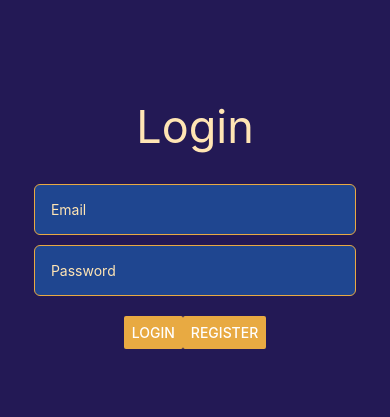
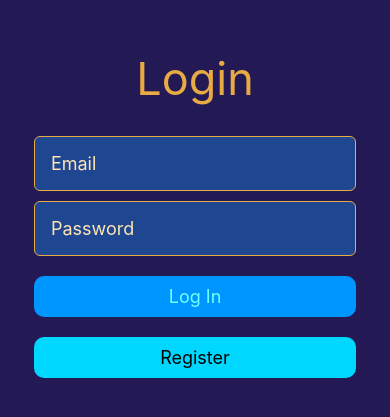
Before and after one commit to soodaayush/coindeno, a React Native app: screen /Login in a window 390 px wide. Shown: the part 223-640 px from the top of the page. Built offline with nearby package versions, Linux system fonts and the light colour scheme; no server answers.

Commit message:
Improved buttons

```diff
--- /dev/null
+++ b/components/AppButton.js
@@ -0,0 +1,46 @@
+import { Text, View, Pressable } from "react-native";
+
+const AppButton = (props) => {
+  return (
+    <View style={{ marginRight: props.direction === "row" ? 15 : 0 }}>
+      <Pressable
+        style={({ pressed }) =>
+          pressed
+            ? [
+                {
+                  backgroundColor: props.backgroundColor,
+                  padding: 10,
+                  borderRadius: 10,
+                  width: "100%",
+                  marginBottom: 20,
+                },
+                {
+                  opacity: 0.75,
+                },
+              ]
+            : {
+                backgroundColor: props.backgroundColor,
+                padding: 10,
+                borderRadius: 10,
+                width: "100%",
+                marginBottom: 20,
+              }
+        }
+        onPress={props.onPress}
+        android_ripple={{ color: "#1F4690" }}
+      >
+        <Text
+          style={{
+            color: props.textColor,
+            textAlign: "center",
+            fontSize: 18,
+          }}
+        >
+          {props.text}
+        </Text>
+      </Pressable>
+    </View>
+  );
+};
+
+export default AppButton;
--- a/screens/AddTickerScreen.js
+++ b/screens/AddTickerScreen.js
@@ -2,12 +2,10 @@ import { useState, useEffect } from "react";
 import {
   StyleSheet,
   View,
-  Button,
   Text,
   FlatList,
   Pressable,
   Image,
-  TextInput,
 } from "react-native";
 
 import { StatusBar } from "expo-status-bar";
@@ -15,12 +13,13 @@ import { useNavigation } from "@react-navigation/native";
 
 import BouncyCheckbox from "react-native-bouncy-checkbox";
 
+import AppButton from "../components/AppButton";
+
 import configData from "../config.json";
 import { auth } from "../firebase/config";
 
 const AddTickerScreen = () => {
   const [tickersData, setTickers] = useState([]);
-  const [searchBoxText, setSearchBoxText] = useState("");
 
   const navigation = useNavigation();
 
@@ -127,41 +126,9 @@ const AddTickerScreen = () => {
     }
   }
 
-  // function searchForTicker() {
-  //   if (searchBoxText === "") {
-  //     console.log(tickerDataList);
-  //     printData();
-  //   }
-
-  //   console.log(searchBoxText);
-
-  //   tickerDataList = tickerDataList.filter(
-  //     (td) => searchBoxText.toLowerCase() !== td.id
-  //   );
-  //   console.log(tickerDataList);
-  //   setTickers(tickerDataList);
-  // }
-
   return (
     <View style={styles.container}>
       <StatusBar style="light" />
-      {/* <View style={styles.searchContainer}>
-        <TextInput
-          placeholder="Ticker"
-          style={styles.textInput}
-          value={searchBoxText}
-          onChangeText={(text) => setSearchBoxText(text)}
-          placeholderTextColor="#FFE5B4"
-          autoCorrect={false}
-          keyboardAppearance="dark"
-        />
-        <Button
-          title="Search"
-          style={styles.button}
-          color="#E8AA42"
-          onPress={searchForTicker}
-        />
-      </View> */}
       <View style={styles.tickersList}>
         <FlatList
           data={tickersData}
@@ -197,12 +164,20 @@ const AddTickerScreen = () => {
         />
       </View>
       <View style={styles.buttonContainer}>
-        <View style={styles.button}>
-          <Button title="Add Ticker(s)" color="#E8AA42" onPress={addTicker} />
-        </View>
-        <View style={styles.button}>
-          <Button title="Back" color="#E8AA42" onPress={goBackToHomePage} />
-        </View>
+        <AppButton
+          backgroundColor="#1F4690"
+          text="Add"
+          textColor="#FFE5B4"
+          onPress={addTicker}
+          direction="row"
+        />
+        <AppButton
+          backgroundColor="#1F4690"
+          text="Back"
+          textColor="#FFE5B4"
+          onPress={goBackToHomePage}
+          direction="row"
+        />
       </View>
     </View>
   );
@@ -235,24 +210,18 @@ const styles = StyleSheet.create({
     borderRadius: 6,
     marginTop: 10,
   },
-  button: {
-    color: "#FFE5B4",
-    marginLeft: 20,
-  },
   tickersList: {
     flex: 5,
     paddingTop: 10,
-    color: "#FFE5B4",
     width: "100%",
   },
   buttonContainer: {
     marginBottom: 16,
     marginTop: 16,
     flexDirection: "row",
-  },
-  button: {
-    width: "30%",
-    marginHorizontal: 8,
+    justifyContent: "center",
+    alignItems: "center",
+    width: "100%",
   },
   tickerListItem: {
     marginTop: 5,
--- a/screens/HomeScreen.js
+++ b/screens/HomeScreen.js
@@ -1,11 +1,12 @@
 import { useState, useEffect } from "react";
-import { StyleSheet, View, FlatList, Button, Text, Alert } from "react-native";
+import { StyleSheet, View, FlatList, Text, Alert } from "react-native";
 import { StatusBar } from "expo-status-bar";
 
 import "intl";
 import "intl/locale-data/jsonp/en";
 
 import TickerItem from "../components/TickerItem";
+import AppButton from "../components/AppButton";
 
 import { auth } from "../firebase/config";
 import { useNavigation } from "@react-navigation/core";
@@ -63,39 +64,6 @@ const HomeScreen = () => {
         });
       }
     });
-  }
-
-  function addTicker(enteredTicker) {
-    let tickerInfo = getTickerData(enteredTicker);
-
-    tickerInfo.then((results) => {
-      if (results.error) {
-        alert(results.error);
-        return;
-      }
-
-      let ticker = {
-        name: results.id,
-      };
-
-      saveTickerToDatabase(ticker);
-
-      printData();
-    });
-  }
-
-  async function saveTickerToDatabase(ticker) {
-    let url = `${configData.BASE_URL}/${auth.currentUser?.uid}/tickers.json`;
-
-    let response = await fetch(url, {
-      method: "POST",
-      body: JSON.stringify(ticker),
-      headers: {
-        "Content-Type": "application/json",
-      },
-    });
-
-    return response.json();
   }
 
   async function getTickersFromDatabase() {
@@ -170,11 +138,17 @@ const HomeScreen = () => {
       <View style={styles.container}>
         <View style={styles.header}>
           <Text style={styles.text}>{auth.currentUser?.email}</Text>
-          <Button title="Log Out" color="#E8AA42" onPress={handleSignOut} />
+          <AppButton
+            backgroundColor="#1F4690"
+            text="Log Out"
+            textColor="#FFE5B4"
+            onPress={handleSignOut}
+          />
         </View>
-        <Button
-          title="Add New Ticker"
-          color="#E8AA42"
+        <AppButton
+          backgroundColor="#1F4690"
+          text="Add Ticker"
+          textColor="#FFE5B4"
           onPress={redirectToAddTickerPage}
         />
         <View style={styles.tickersContainer}>
@@ -220,12 +194,6 @@ const styles = StyleSheet.create({
   tickersContainer: {
     flex: 5,
     paddingTop: 10,
-    color: "#FFE5B4",
     width: "100%",
   },
-  tickerListHeader: {
-    marginBottom: 10,
-    color: "#FFE5B4",
-    fontSize: 20,
-  },
 });
--- a/screens/LoginScreen.js
+++ b/screens/LoginScreen.js
@@ -6,10 +6,12 @@ import {
   View,
   KeyboardAvoidingView,
   TextInput,
-  Button,
 } from "react-native";
+
 import { auth } from "../firebase/config";
 import { StatusBar } from "expo-status-bar";
+
+import AppButton from "../components/AppButton";
 
 const LoginScreen = () => {
   const [email, setEmail] = useState("");
@@ -57,6 +59,7 @@ const LoginScreen = () => {
           onChangeText={(text) => setEmail(text)}
           placeholderTextColor="#FFE5B4"
           keyboardAppearance="dark"
+          keyboardType="email-address"
         />
         <TextInput
           placeholder="Password"
@@ -69,22 +72,18 @@ const LoginScreen = () => {
         />
       </View>
       <View style={styles.buttonContainer}>
-        <Button
-          title="login"
-          style={styles.button}
-          color="#E8AA42"
+        <AppButton
+          backgroundColor="#0096FF"
+          textColor="#72FFFF"
+          text="Log In"
           onPress={handleLogin}
-        >
-          <Text>Login</Text>
-        </Button>
-        <Button
-          title="register"
-          style={styles.button}
-          color="#E8AA42"
+        />
+        <AppButton
+          backgroundColor="#00D7FF"
+          textColor="black"
+          text="Register"
           onPress={handleSignUp}
-        >
-          <Text>Register</Text>
-        </Button>
+        />
       </View>
     </KeyboardAvoidingView>
   );
@@ -103,7 +102,7 @@ const styles = StyleSheet.create({
   },
   pageHeader: {
     fontSize: 45,
-    color: "#FFE5B4",
+    color: "#E8AA42",
     marginBottom: 20,
   },
   inputContainer: {
@@ -119,13 +118,11 @@ const styles = StyleSheet.create({
     padding: 16,
     borderRadius: 6,
     marginTop: 10,
+    fontSize: 18,
   },
   buttonContainer: {
-    flexDirection: "row",
+    flexDirection: "column",
     marginTop: 20,
-  },
-  button: {
-    color: "#FFE5B4",
-    marginRight: 20,
+    width: "90%",
   },
 });
```
